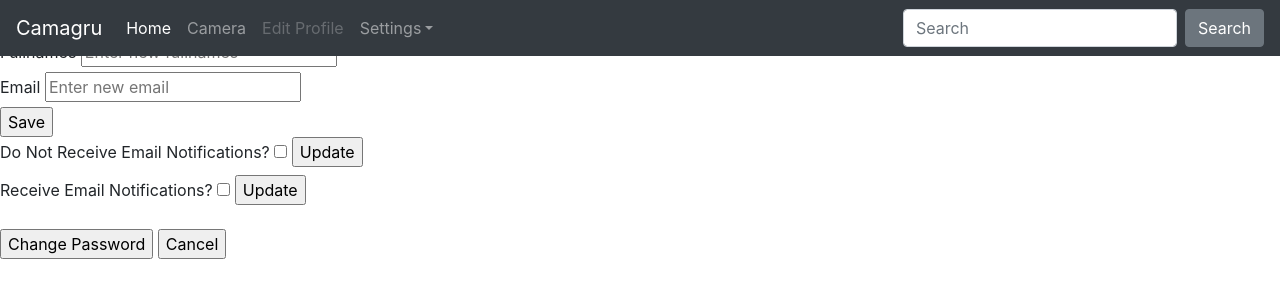
After one commit to Khozman/Project-camagru, a PHP site: page /edit_prof.php in a window 1280 px wide. The commit adds this page. Shown: the top 300 px of the page. Run offline with PHP 8.4, Linux system fonts and the light colour scheme; the visitor is signed in with stand-in values (Sample User, id 1); some web fonts are replaced.

Commit message:
Updating camera and settings

```diff
--- /dev/null
+++ b/camagru/edit_prof.php
@@ -0,0 +1,99 @@
+<?php
+session_start();
+ini_set("display_errors",1);
+error_reporting(E_ALL);
+require ("home.php");
+// $app = new DemoLib();
+$register_error_message = "";
+$message = "";
+$id = $_SESSION['id'];
+  if (isset($_POST['save']))
+  {
+    if (!empty($_POST['email']))
+    {
+      if ($app->isEmail($_POST['email']) == false)
+      {
+        $app->update_email($_POST['email'], $id);
+        $message = "email changed";
+      }
+      else {
+        $register_error_message = "email exists";
+      }
+    }
+    if (!empty($_POST['fullnames']))
+    {
+        if ($app->isUsername($_POST['fullnames']) == false)
+        {
+            $app->update_username($_POST['fullnames'], $id);
+            $message = "Name changed";
+        }
+        else
+        {
+          $register_error_message = "fullnames error";
+        }
+    }
+    if (empty($_POST['email']) && empty($_POST['fullnames']))
+    {
+      echo "<script>alert ('fields empty')</script>";
+    }
+  }
+  if (isset($_POST['email_notification']) && isset($_POST['save_notification']))
+  {
+    $yes = 0;
+    $_SESSION['notification'] = $yes;
+    echo "<script>alert ('Email Notifications switched Off')</script>";
+    header("refresh:0.01; url=template.php");
+  }
+  if (isset($_POST['email_notification_yes']) && isset($_POST['save_notification_yes']))
+  {
+    $yes = 1;
+    $_SESSION['notification'] = $yes;
+    echo "<script>alert ('Email Notifications switched On)</script>";
+    header("refresh:0.5; url=template.php");
+  }
+ ?>
+ <div>
+     <h4>Edit Profile</h4>
+     <?php
+     if ($register_error_message != "")
+     {
+         echo '<div><strong>Error: </strong> ' . $register_error_message . '</div>';
+     }
+     else if ($message != "")
+     {
+         echo '<script> alert ("Hello: '.$message.'")</script>';
+         header("refresh:0.01; url=logout.php");
+     }
+     ?>
+     <form action="edit_prof.php" method="post">
+     <div>
+             <label for="">Fullnames</label>
+             <input type="text" name="fullnames" pattern="[a-zA-Z0-9!@#$%^*_|]{1,25}" placeholder="Enter new fullnames"/>
+         </div>
+         <div>
+             <label for="">Email</label>
+             <input type="email" name="email" placeholder="Enter new email" />
+         </div>
+         <div>
+             <input type="submit" name="save" value="Save"/>
+         </div>
+         <div>
+           <label >Do Not Receive Email Notifications?
+             <input type="checkbox" name="email_notification">
+             <input type="submit" name="save_notification" value="Update"/>
+           </label>
+         </br>
+           <label>Receive Email Notifications?
+             <input type="checkbox" name="email_notification_yes">
+             <input type="submit" name="save_notification_yes" value="Update"/>
+           </label>
+         </div>
+     </form>
+     <div>
+       <p>
+
+         <a href="forgot_pass.php" ><input type="submit" name="passwd" value="Change Password"/></a>
+         <a href="profile/profile.php" ><input type="submit" name="btnLogin" value="Cancel"/></a>
+     </p>
+         </div>
+ </div>
--- a/camagru/home.php
+++ b/camagru/home.php
@@ -28,13 +28,13 @@
         <a class="nav-link" href="camera.php">Camera</a>
       </li>
       <li class="nav-item">
-        <a class="nav-link disabled" href="#">Disabled</a>
+        <a class="nav-link disabled" href="edit_prof.php">Edit Profile</a>
       </li>
       <li class="nav-item dropdown">
-        <a class="nav-link dropdown-toggle" href="#" id="dropdown01" data-toggle="dropdown" aria-haspopup="true" aria-expanded="false">Dropdown</a>
+        <a class="nav-link dropdown-toggle" href="#" id="dropdown01" data-toggle="dropdown" aria-haspopup="true" aria-expanded="false">Settings</a>
         <div class="dropdown-menu" aria-labelledby="dropdown01">
-          <a class="dropdown-item" href="#">Action</a>
-          <a class="dropdown-item" href="#">Another action</a>
+          <a class="dropdown-item" href="#">Edit Profile</a>
+          <a class="dropdown-item" href="#">Logout</a>
           <a class="dropdown-item" href="#">Something else here</a>
         </div>
       </li>
```
Also changed, not shown: camagru/camera.php (+13 -1 lines), camagru/forgot_pass.php (added, +47 -0 lines), camagru/login.php (+5 -5 lines), camagru/signup.php (+5 -3 lines).
